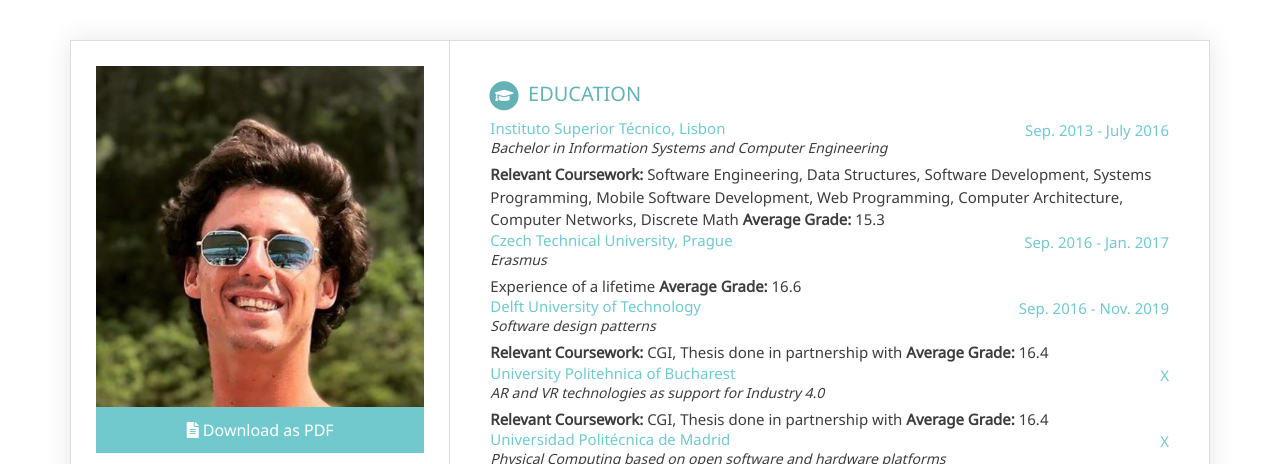
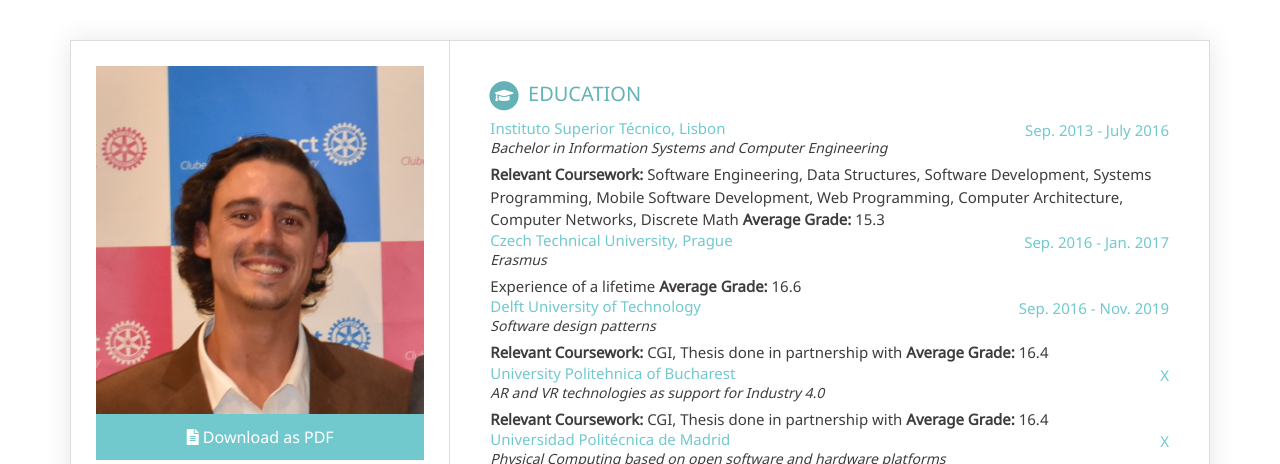
Before and after one commit to goncalo1995/my-cv, a plain HTML site: page index.html in a window 1280 px wide. Shown: the top 464 px of the page. Drawn offline with nearby package versions, Linux system fonts and the light colour scheme.

Commit message:
Update index.html

```diff
--- a/index.html
+++ b/index.html
@@ -32,7 +32,7 @@
                 <header>
                     <div class="profile">
                         <div class="picture">
-                            <img src="img/avatar.jpg" alt="John Doe">
+                            <img src="img/DSC_0703.jpeg" alt="Gonçalo Lascasas Cereja Ribeiro Pereira">
                         </div>
                         <a class="btn btn-cv" href="./img/demo.jpg" role="button" download>
                             <i class="fas fa-file-alt"></i> Download as PDF
```
